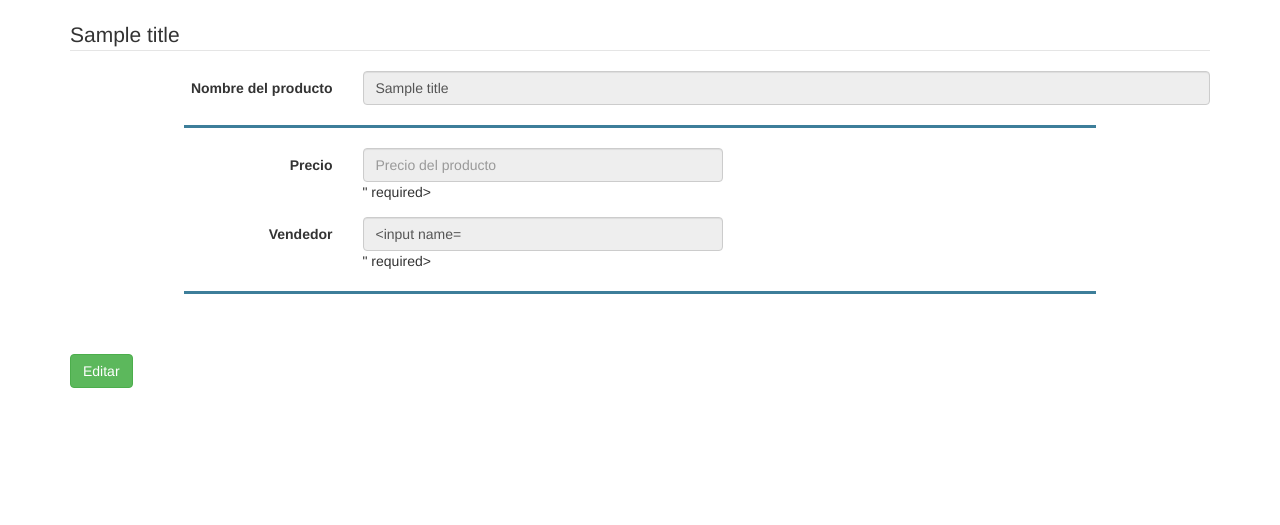
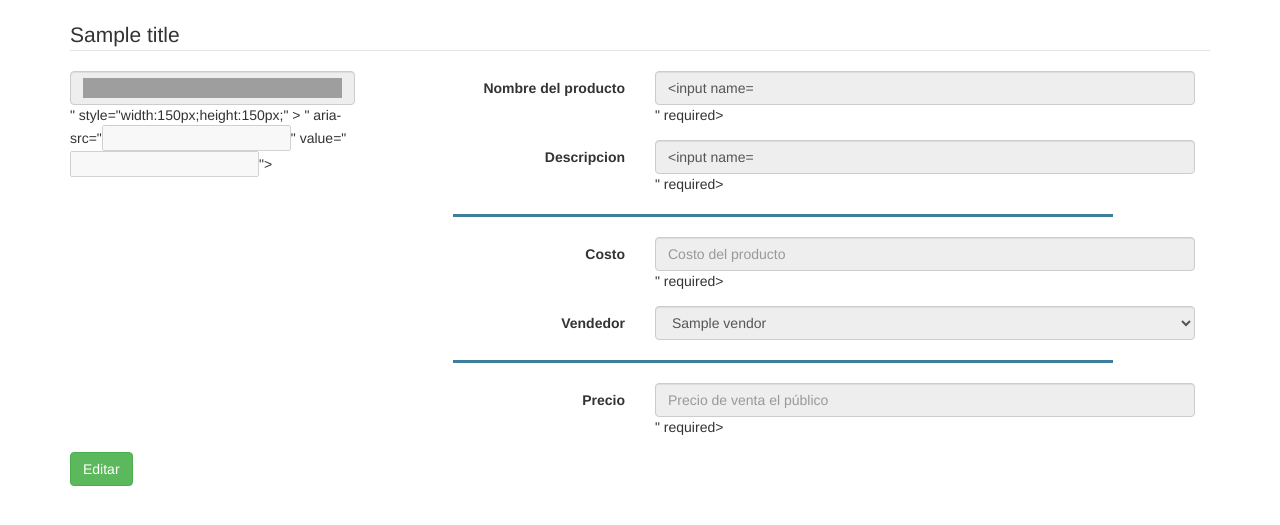
Before and after one commit to daniepusb/recetario, a Python web app: template app/templates/product_update.html in a window 1280 px wide. Shown: the part 52-577 px from the top of the page. Run offline with Jinja, Linux system fonts and the light colour scheme; the template is opened without the code that fills it: most values are stand-ins (such as "Sample title", 1, 10 or a date in 2020); form fields are guessed from the names that the template uses; some libraries are stand-ins or nearby versions; grey boxes are pictures that could not be loaded.

Commit message:
change form in create product, now allow cost and imageURL

```diff
--- a/app/orders/views.py
+++ b/app/orders/views.py
@@ -100,7 +100,7 @@ def daily():
         'title'                     : title,
         'navbar'                    : 'orders',
         'admin'                     : session['admin'],
-        'daily__transactions__list' : daily__transactions__list,
+        'daily__transactions__list' : list__db,
     }
 
     return render_template('orders_daily.html', **context)
--- a/app/templates/product_update.html
+++ b/app/templates/product_update.html
@@ -11,45 +11,86 @@
     <form id="product_update_form" class="form form-horizontal" method="POST" role="form" action="/products/update/{{id}}" enctype="multipart/form-data" >
         <fieldset id="fieldsetmyFormControl" disabled>
             <legend>{{title}}</legend>
+            <div class="col-xs-12 col-sm-3 col-md-3 col-lg-3">
+                {% if form  and form.get('imageURL') %}
                     <div class="form-group">
-                    <label for="inputName" class="col-sm-3 control-label">Nombre del producto</label>
-                    <div class="col-sm-9">
-                        <input id="name" name="name" type="text" class="form-control"  placeholder="Nombre del producto" {% if form %} value="{{title}}" {% endif %} required>
+                        <img id="imageURL" class="form-control"  {% if form %} src="{{form.get('imageURL')}}" {% endif %} style="width:150px;height:150px;" >
+                        <input id="imageUpload__URL" hidden type="text" name="imageURL" aria-imageURL="{{form.get('imageURL')}}" aria-src="{{form.get('imageURL')}}" value="{{form.get('imageURL')}}">
+                    </div>
+                {% else %}
+                    <div class="form-group">
+                        <label for="inputImage" class="control-label">Imagen</label>
+                        <div id="profile-container" >
+                            <image id="profileImage" onclick="fasterPreview(this)" src="{{ url_for('static',  filename='assets/img/cupcake_recipe.png') }}" style="width:150px;height:150px;" />
+                            <input id="imageUpload" onchange="fasterPreview(this)" type="file" name="profile_photo" placeholder="Photo" aria-filename="" aria-src="" value="" accept="image/*">
+                        </div>
+                        <input id="imageUpload__filename" hidden type="text" name="filename" aria-filename="" aria-src="" value="OLDNAME">
+                        <input id="imageUpload__URL" hidden type="text" name="imageURL" aria-imageURL="" aria-src="" value="OLDimageURL">
+                    </div>
+                {% endif %}
+            </div>
+            <div class="col-xs-12 col-sm-9 col-md-9 col-lg-9">
+                <div class="form-group">
+                    <label for="inputTitle" class="col-sm-4 control-label">Nombre del producto</label>
+                    <div class="col-sm-8">
+                        <input id="name" name="name" type="text" class="form-control"  placeholder="Nombre del producto " {% if form %} value="{{form.get('name')}}" {% endif %} required>
+                    </div>
+                </div>
+                <div class="form-group">
+                    <label for="inputDescription" class="col-sm-4 control-label">Descripcion</label>
+                    <div class="col-sm-8">
+                        <input id="description" name="description" type="text" class="form-control"  placeholder="Descripcion del producto" {% if form %} value="{{form.get('description')}}" {% endif %} required>
                     </div>
                 </div>
                 <hr>
                 <div class="form-group">
-                    <label for="inputPrice" class="col-sm-3 control-label">Precio</label>
-                    <div class="col-sm-4">
-                        <input id="price" name="price" type="number" class="form-control"  placeholder="Precio del producto" step="0.01" min="0" {% if form %} value="{{form.get('price')}}" {% endif %} required>
+                    <label for="inputCost" class="col-sm-4 control-label">Costo</label>
+                    <div class="col-sm-8">
+                        <input id="cost" name="cost" type="number" class="form-control"  placeholder="Costo del producto" step="1" min="1" {% if form %} value="{{form.get('cost')}}" {% endif %} required>
                     </div>
-                    <div class="col-sm-5"></div>
                 </div>
                 <div class="form-group">
-                    <label for="inputUnit" class="col-sm-3 control-label">Vendedor</label>
-                    <div class="col-sm-4">
-                        <input id="vendor" name="vendor" type="text" class="form-control" placeholder="Nombre del Vendedor" {% if form %} value="{{form.get('vendor')}}" {% endif %} required>
+                    <label for="inputTenant" class="col-sm-4 control-label">Vendedor</label>
+                    <div class="col-sm-8">
+                        <select name="vendor" class="form-control" id="vendor">
+                            {% for i in vendors__list  %}
+                                {{macros.render_dropdown(i.get('name'))}}
+                            {% endfor  %}
+                        </select>
                     </div>
-                    <div class="col-sm-5"></div>
                 </div>
                 <hr>
-
-                <br><br>
+                <div class="form-group">
+                    <label for="inputPrice" class="col-sm-4 control-label">Precio</label>
+                    <div class="col-sm-8">
+                        <input id="price" name="price" type="number" class="form-control"  placeholder="Precio de venta el público" step="1" min="1" {% if form %} value="{{form.get('price')}}" {% endif %} required>
+                    </div>
+                </div>
+            </div>
 
             <div id="buttons_box" class="text-right" hidden>
                 <button type="submit" id="go_back_btn"  name='go_back_btn' class="btn btn-info" >Atras</button>
                 <button type="submit" id="submit_btn"  class="btn btn-success" >Guardar</button>
             </div>
         </fieldset>
+        <!-- fin del fieldset  -->
     </form>
+    <!-- fin del form -->
 
 
     <div class="text-left" id="go_edit" >
         <button type="button" class="btn btn-success" onclick="make_editable()" >Editar</button>
     </div>
+
+
 </div>
 
+<!-- Scripts -->
+<script src="https://www.gstatic.com/firebasejs/8.1.2/firebase-app.js"></script>
+<script src="https://www.gstatic.com/firebasejs/8.1.2/firebase-storage.js"></script>
+
 <script type='text/javascript'>
+    document.getElementById("name").focus();
 
     function make_editable() {
         let submit = document.getElementById('buttons_box')
@@ -61,6 +102,58 @@
         let goEdit = document.getElementById('go_edit')
         goEdit.hidden   = !goEdit.hidden
     }
+
+
+
+
 </script>
 
+<script>
+    const firebaseConfig = {
+        apiKey: "AIzaSyDCLEJ3eFncL16rZaFP02-w4Eb_qqFmbSA",
+        authDomain: "blogeekplatzi-2e74f.firebaseapp.com",
+        databaseURL: "https://blogeekplatzi-2e74f.firebaseio.com",
+        projectId: "blogeekplatzi-2e74f",
+        storageBucket: "blogeekplatzi-2e74f.appspot.com",
+        messagingSenderId: "669626757295",
+        appId: "1:669626757295:web:c3ea2002a548b07fe4645a",
+        measurementId: "G-0TLGQ6FHH4"
+    };
+
+    firebase.initializeApp(firebaseConfig);
+    console.log("firebase config expose");
+
+    function fasterPreview( uploader ) {
+        if ( uploader.files && uploader.files[0] ){
+            $('#profileImage').attr('src',window.URL.createObjectURL(uploader.files[0]) );
+        }
+        // document.querySelector("#imageUpload").src = "url"
+        // document.getElementById('imageUpload__filename').value ="name"
+        // document.getElementById('imageUpload__URL').value ="url"
+        uploadImage()
+    }
+
+    function uploadImage() {
+        const ref       = firebase.storage().ref('recipes');
+        const file      = document.querySelector("#imageUpload").files[0];
+        const name      = +new Date() + "-"// + file.filename;
+        const metadata  = { contentType: file.type };
+        const task      = ref.child(name).put(file, metadata);
+
+        task
+            .then(snapshot => snapshot.ref.getDownloadURL())
+                .then(url => {
+                    console.log("ESTA ES LA URL")
+                    console.log(url)
+                    console.log(name)
+                    document.querySelector("#imageUpload").src = url
+                    document.getElementById('imageUpload__filename').value = name
+                    document.getElementById('imageUpload__URL').value = url
+                    //document.querySelector("#imageUpload").setAttribute('aria-filename',name)
+                })
+            .catch(console.error);
+    }
+</script>
+
+
 {% endblock %}
```
Also changed, not shown: app/firestore_service.py (+31 -4 lines), app/models.py (+7 -1 lines), app/products/views.py (+5 -3 lines), app/templates/orders_daily.html (+6 -6 lines), app/templates/product_create.html (+11 -2 lines). Lines whose indentation alone changed are shown as unchanged.
